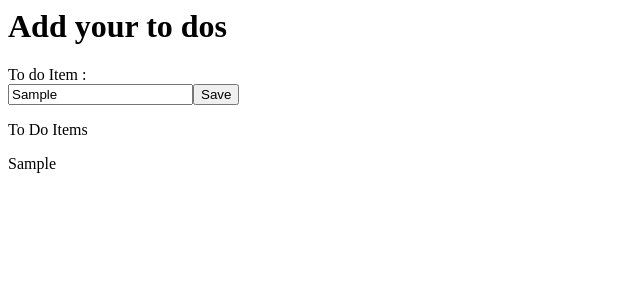
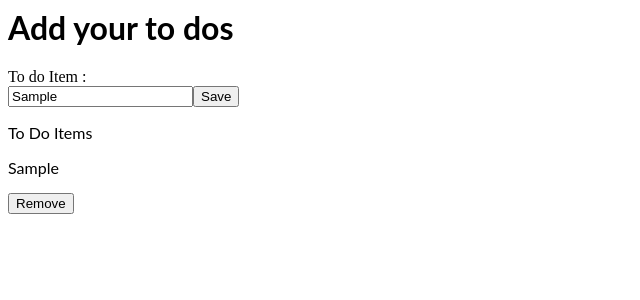
Before and after one commit to smreeti/react-smriti, a React (Create React App) app: page / in a window 1280 px wide. Both pictures are taken after typing "Sample" into the empty fields and a click on the button "Save". Shown: the top 300 px of the page, without its empty margins (0-640 px from the left). Built offline with nearby package versions, Linux system fonts and the light colour scheme.

Commit message:
to do save

```diff
--- a/components/TodoApp.js
+++ b/components/TodoApp.js
@@ -19,9 +19,19 @@ class TodoApp extends React.Component {
 
   handleClick(todoItem) {
     console.log("Todo Item Added :::" + todoItem);
+
     this.setState({
       todoList: [...this.state.todoList, todoItem]
     });
+  }
+
+  handleCheckboxChange = e => {
+    e.target.classList.toggle("strikeThrough");
+  };
+
+  handleRemove() {
+
+
   }
 
   render() {
@@ -40,9 +50,14 @@ class TodoApp extends React.Component {
 
         <div>
           <p>To Do Items</p>
+          {this.state.todoList.map((item, index) => (
+            <div>
+              <p key={index} onClick={this.handleCheckboxChange}>
+                {item}{" "}
+              </p>
 
-          {this.state.todoList.map((todo, index) => (
-            <p key={index}> {todo} </p>
+              <button onClick={this.handleRemove}>Remove</button>
+            </div>
           ))}
         </div>
       </div>
--- a/index.js
+++ b/index.js
@@ -3,7 +3,7 @@ import ReactDOM from "react-dom"
 // import App from "./components/App"
 // import Counter from "./components/Counter"
 import TodoApp from "./components/TodoApp"
-
+import "./style.css";
 
 ReactDOM.render(
     <TodoApp/>,
```
Also changed, not shown: style.css (line endings or trailing spaces).
